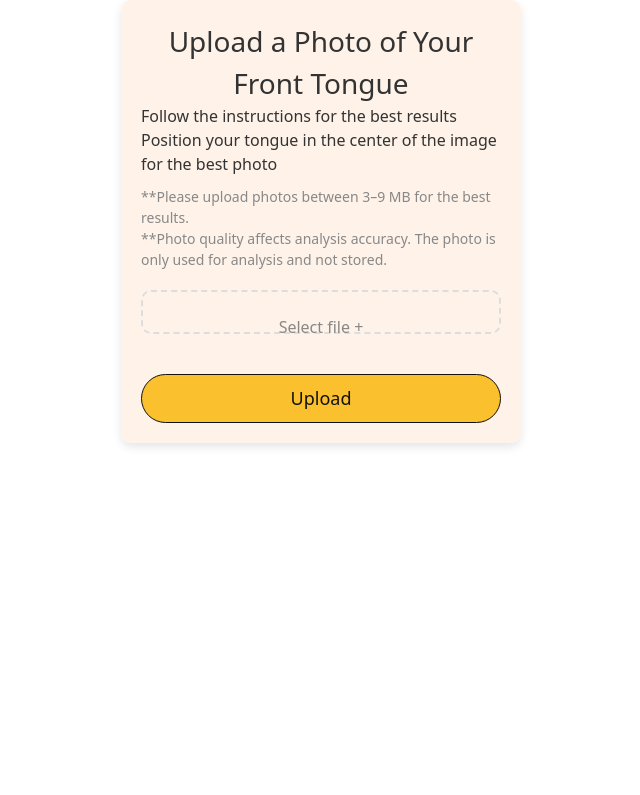
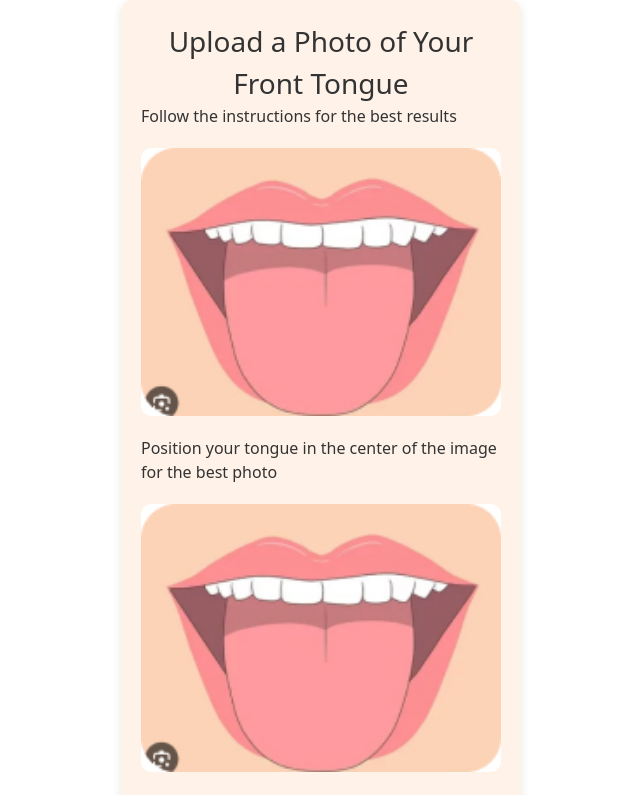
Before and after one commit to wparng/AI-FoodTherapist, a React (Create React App) app in the folder frontend/: page /upload-photo in a window 1280 px wide. Shown: the top 795 px of the page, without its empty margins (319-959 px from the left). Built offline with nearby package versions, Linux system fonts and the light colour scheme.

Commit message:
add images for instruction

```diff
--- a/frontend/src/App.css
+++ b/frontend/src/App.css
@@ -50,6 +50,13 @@ input[type="email"] {
   border: 1px solid #f9b16f;
   border-radius: 10px;
   font-size: 16px;
+}
+img {
+  width: 100%;
+  height: auto;
+  display: block;
+  margin: 20px auto;
+  border-radius: 10px;
 }
 /* Permission Page*/
 .permission ul {
--- a/frontend/src/components/UploadPhoto.js
+++ b/frontend/src/components/UploadPhoto.js
@@ -1,6 +1,7 @@
 import React, { useState } from "react";
 import { useNavigate } from "react-router-dom";
 import Modal from "./Modal";
+import tongueImage from "../images/tongue.jpg";
 
 const UploadPhoto = () => {
   const [image, setImage] = useState(null);
@@ -66,11 +67,11 @@ const UploadPhoto = () => {
       <h1>Upload a Photo of Your Front Tongue</h1>
       <div className="instructions">
         <p>Follow the instructions for the best results</p>
-        <img />
+        <img src={tongueImage} alt="Tongue" />
         <p>
           Position your tongue in the center of the image for the best photo
         </p>
-        <img />
+        <img src={tongueImage} alt="Tongue" />
       </div>
       <p className="note">
         **Please upload photos between 3–9 MB for the best results. <br />
```
Also changed, not shown: frontend/src/images/tongue.jpg (added).
